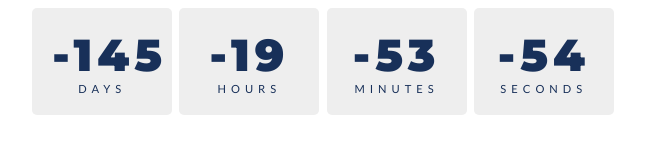
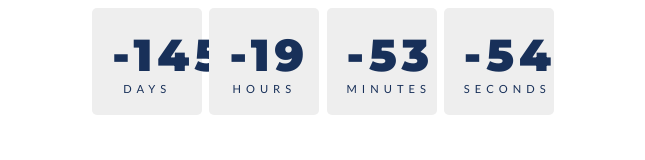
Before and after one commit to juyun77/notion, a plain HTML site: page index.html in a window 1280 px wide. Shown: the whole page, without its empty margins (317-962 px from the left). Drawn offline with Linux system fonts and the light colour scheme.

Commit message:
Update index.html

```diff
--- a/index.html
+++ b/index.html
@@ -24,7 +24,7 @@ body{
 .days, .hours, .minutes, .seconds {
   display: inline-block;
   padding: 20px;
-  width: 100px;
+  width: 70px;
   border-radius: 5px;
 }
 
```
